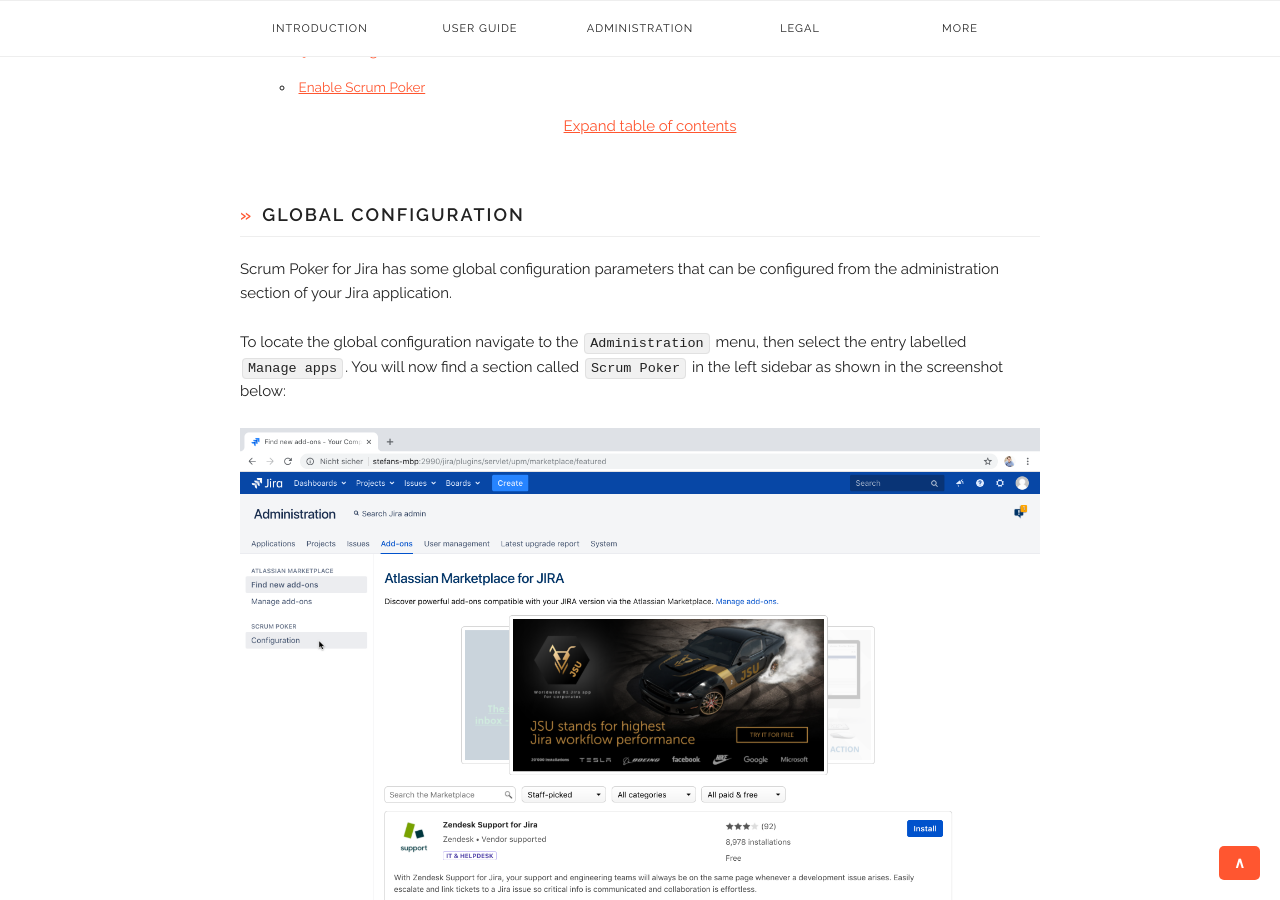
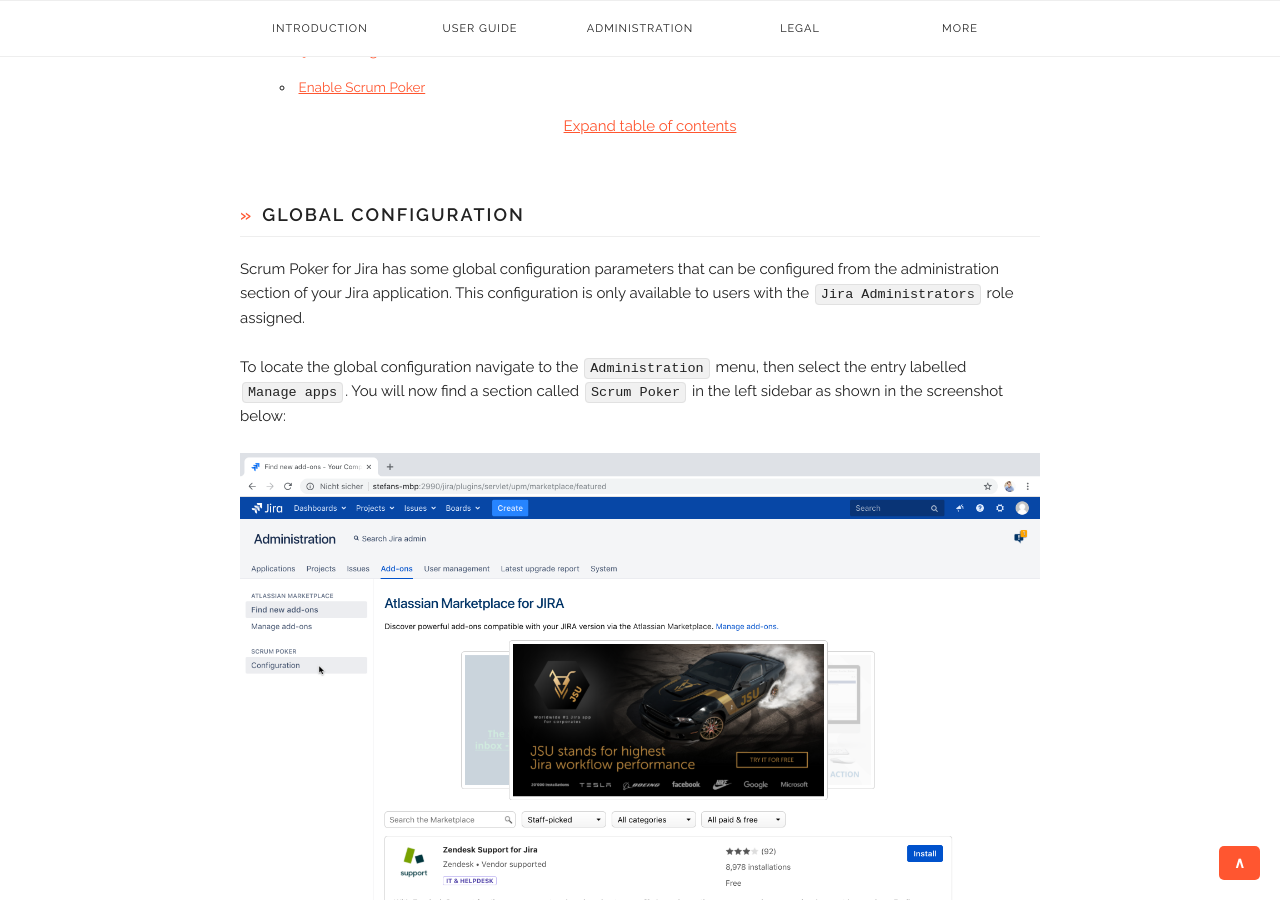
Before and after one commit to codescape/jira-scrum-poker, a Jekyll site: the page built from docs/scrum-poker-configuration.md, in a window 1280 px wide and 900 px high, scrolled down 658 px. Built offline with Jekyll 4.4.1, drawn with Linux system fonts in a browser that asks for light colours; nearby versions of some CDN libraries.

Commit message:
docs: document required admin role to configure Scrum Poker for Jira (#116)
Closes #116

```diff
--- a/docs/scrum-poker-configuration.md
+++ b/docs/scrum-poker-configuration.md
@@ -11,6 +11,7 @@
 ### Global Configuration
 
 Scrum Poker for Jira has some global configuration parameters that can be configured from the administration section of your Jira application.
+This configuration is only available to users with the `Jira Administrators` role assigned.
 
 To locate the global configuration navigate to the `Administration` menu, then select the entry labelled `Manage apps`.
 You will now find a section called `Scrum Poker` in the left sidebar as shown in the screenshot below:
```
Also changed, not shown: docs/changelog.md.
